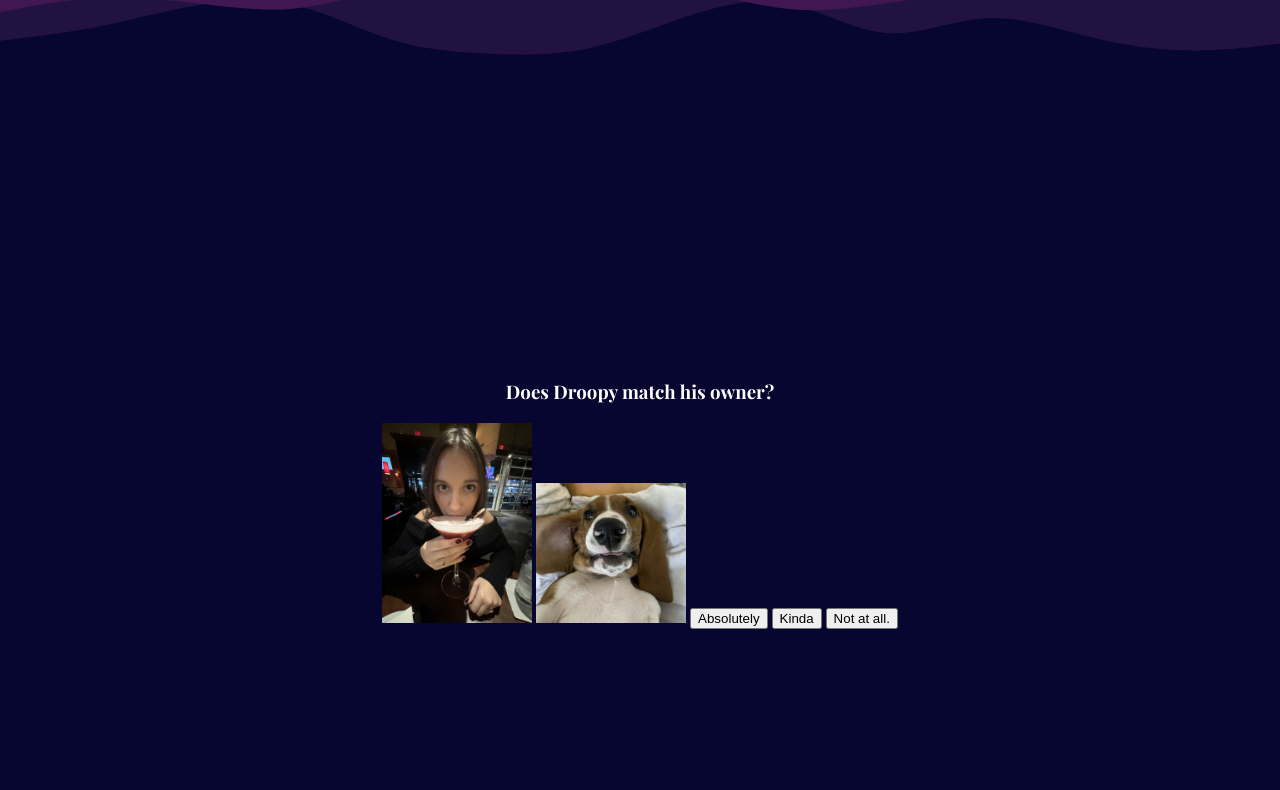
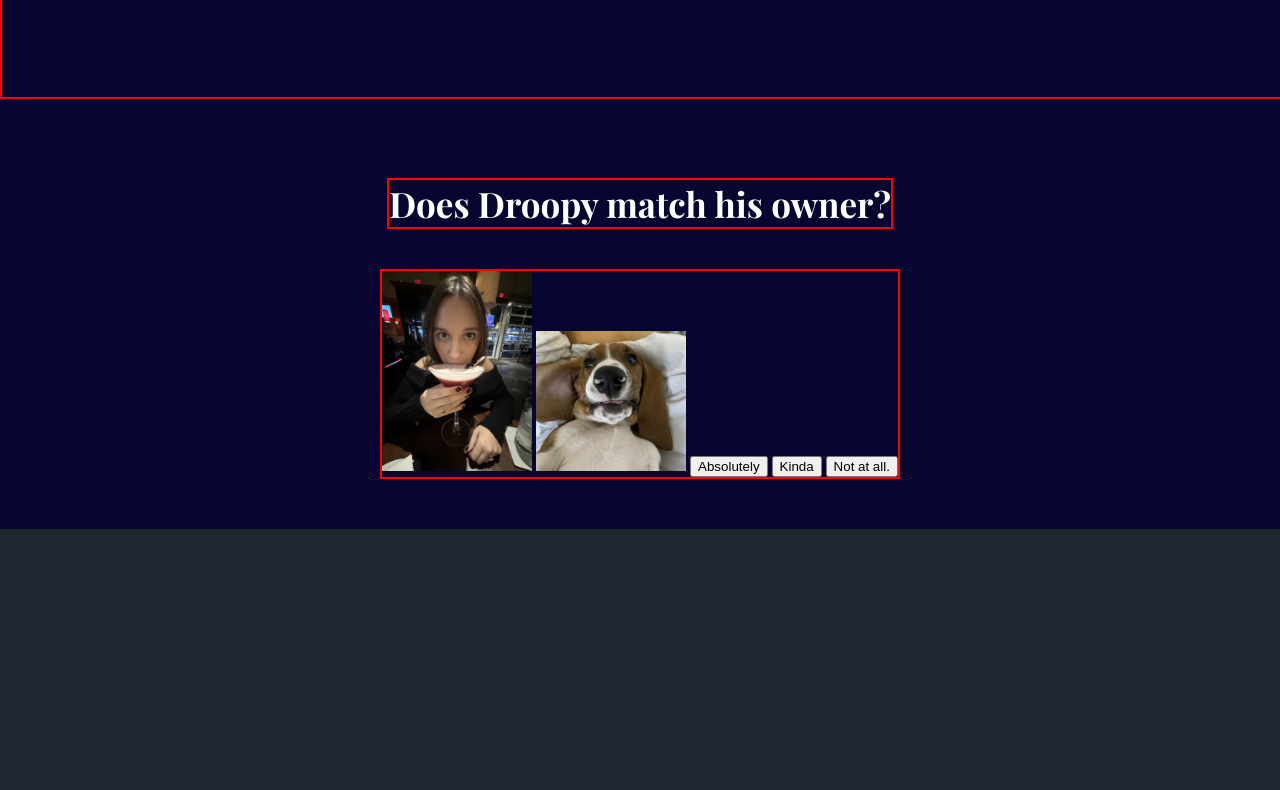
Before and after one commit to terrp/droopy, a plain HTML site: page index.html in a window 1280 px wide. Shown: the part 1916-2706 px from the top of the page. After the commit the page ends 2445 px from the top, so only its background shows below. Drawn offline with nearby package versions, Linux system fonts and the light colour scheme; a web font is replaced by a local one.

Commit message:
meaningful commit message

```diff
--- a/index.html
+++ b/index.html
@@ -12,7 +12,7 @@
 </head>
 <body>
     <section class="top blue">
-        <h1>Droopy</h1>
+        <h1 class="title">Droopy!!</h1>
         <img class="profile-droopy" src="images/droop4.jpg" alt="puppy">
         <p>Droopy is a 3 year old bassett hound who has endless energy and is full of mischief.
             That doesn't make him a bad dog though, rather unpredicatble and exciting.
@@ -20,9 +20,9 @@
     </section>
 
     <div class="spacer layer2"></div>
-
     <section class="container pink">
-        <div class="activities">Activities!</div>
+        <h1 class="title">Activities!</h1>
+        <div class="content">
             <div class="hobby">
                 <img src="images/droop2.jpg" alt="partyshake">
                 <div class="text">Droopy loves a good party and can really let loose.</div>
@@ -35,12 +35,13 @@
                 <img src="images/notdroopy.jpg">
                 <div class="text">He also loves a good stroll.</div>
             </div>
+        </div>
     </section>
 
     <div class="spacer layer"></div>
 
     <section class="bottom dark">
-        <h3>Does Droopy match his owner?</h3>
+        <h1 class="title">Does Droopy match his owner?</h1>
         <div class="matches">
             <img src="images/emma1.jpg">
             <img src="images/droop5.jpg">
--- a/styles.css
+++ b/styles.css
@@ -14,7 +14,13 @@ img{
     width: 150px;
     height: auto;
 }
+
 h1{
+    border: 2px red solid;
+}
+
+/* temporary to see flex arrangements */
+div{
     border: 2px red solid;
 }
 
@@ -22,15 +28,24 @@ section{
     position: relative;
     display: flex;
     flex-direction: column;
+    flex-wrap: wrap;
+    align-content: center;
     align-items: center;
+    justify-content: space-between;
     min-height: 330px;
-    padding: 100px 20vw;
+    padding: 50px 10vw;
+}
+
+/* Text and Content */
+
+.title{
+    font-size: 35px;
 }
 
 /* Spacer between sections */
 
 .spacer{
-    aspect-ratio: 900/300;
+    aspect-ratio: 1000/300;
     width: 100%;
     background-repeat: no-repeat;
     background-position: center;
```
Also changed, not shown: 1 other file. Lines whose indentation alone changed are shown as unchanged.
